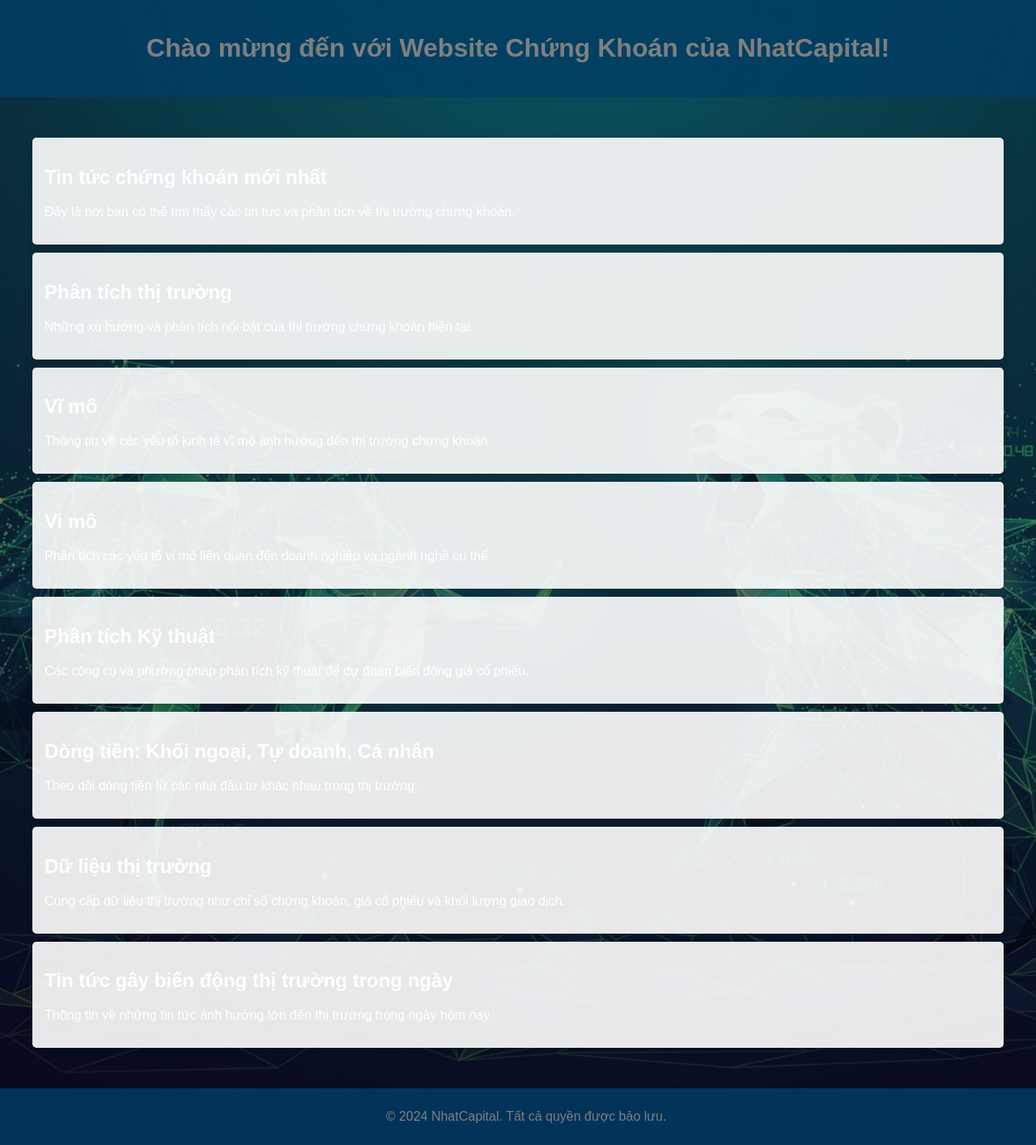
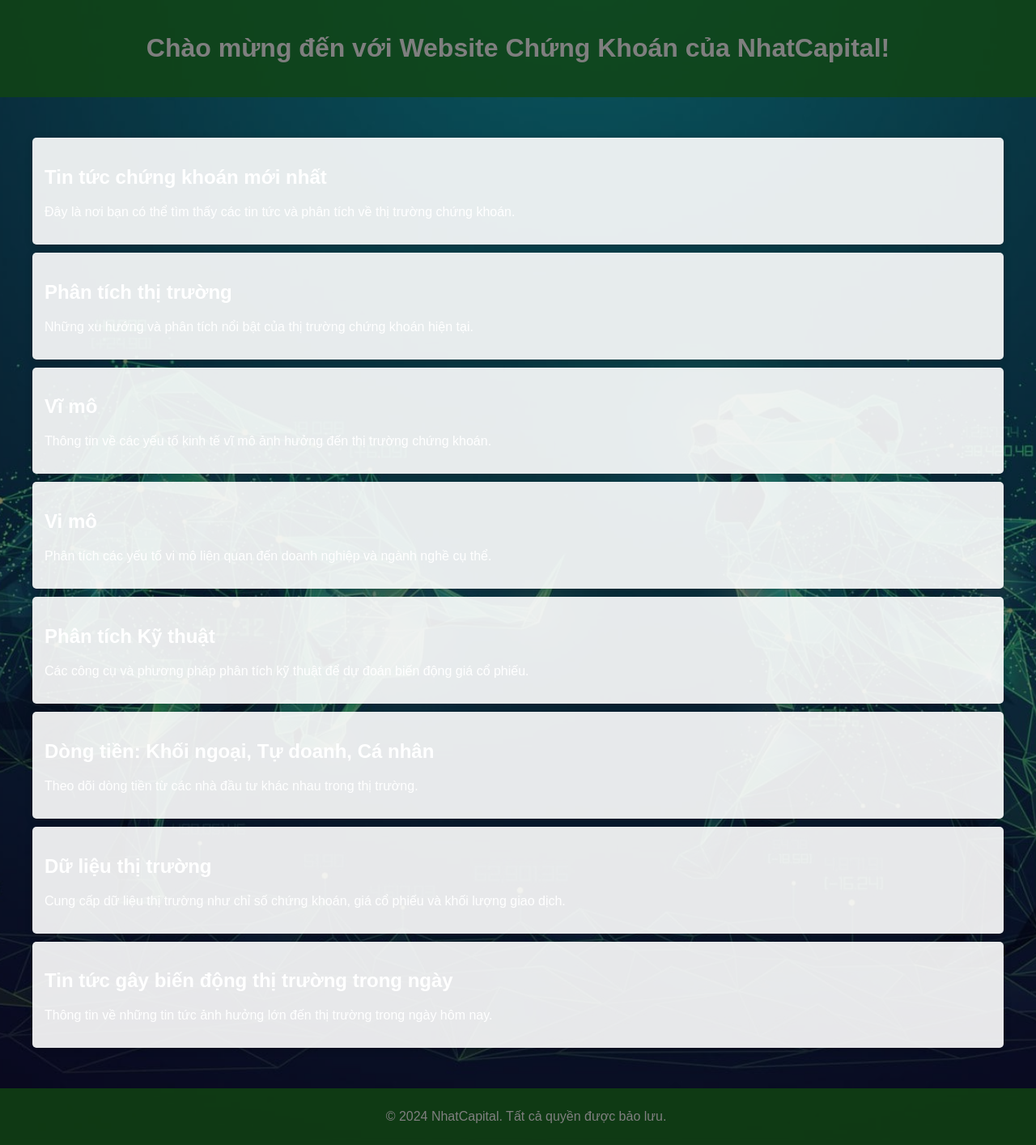
Before and after one commit to NhatCapital/NhatCapital.github.io, a plain HTML site: page index.html in a window 1280 px wide. Shown: the whole page at 81% size. Drawn offline with Linux system fonts and the light colour scheme.

Commit message:
Thay đổi màu nền header và footer sang xanh lá cây non

```diff
--- a/styles.css
+++ b/styles.css
@@ -31,7 +31,7 @@
 
 
 header {
-    background-color: rgba(0, 122, 204, 0.8);
+    background-color: rgba(34, 139, 34, 0.8); /* Xanh lá cây non */
     color: white;
     padding: 20px;
     text-align: center;
@@ -60,10 +60,10 @@
 }
 
 footer {
+    background-color: rgba(34, 139, 34, 0.8); /* Xanh lá cây non */
+    color: white;
     text-align: center;
     padding: 10px;
-    background-color: rgba(0, 122, 204, 0.8);
-    color: white;
     position: relative;
     bottom: 0;
     width: 100%;
```
